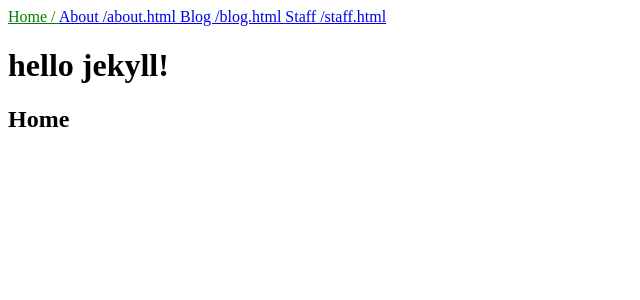
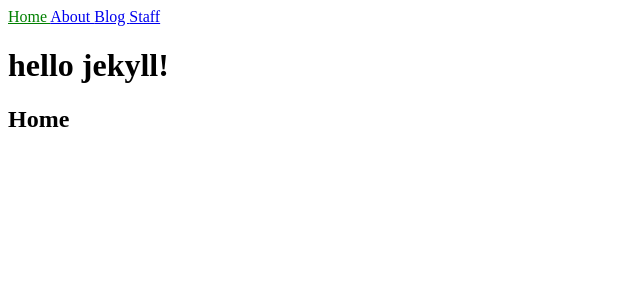
Before and after one commit to Northrain-cmd/Jekyll-Test, a Jekyll site: the page built from index.html, in a window 1280 px wide. Shown: the top 300 px of the page, without its empty margins (0-640 px from the left). Built offline with Jekyll 4.4.1, drawn with Linux system fonts in a browser that asks for light colours.

Commit message:
Fixed links

```diff
--- a/_includes/navigation.html
+++ b/_includes/navigation.html
@@ -1,7 +1,7 @@
 <nav>
   {% for item in site.data.navigation %}
   <a href="{{ item.link | relative_url }}" {% if page.url == item.link | relative_url  %} class="current" {% endif %}>
-    {{ item.name }} {{ item.link }}
+    {{ item.name }}
   </a>
   {% endfor %}
 </nav>
```
Also changed, not shown: 5 other files.
